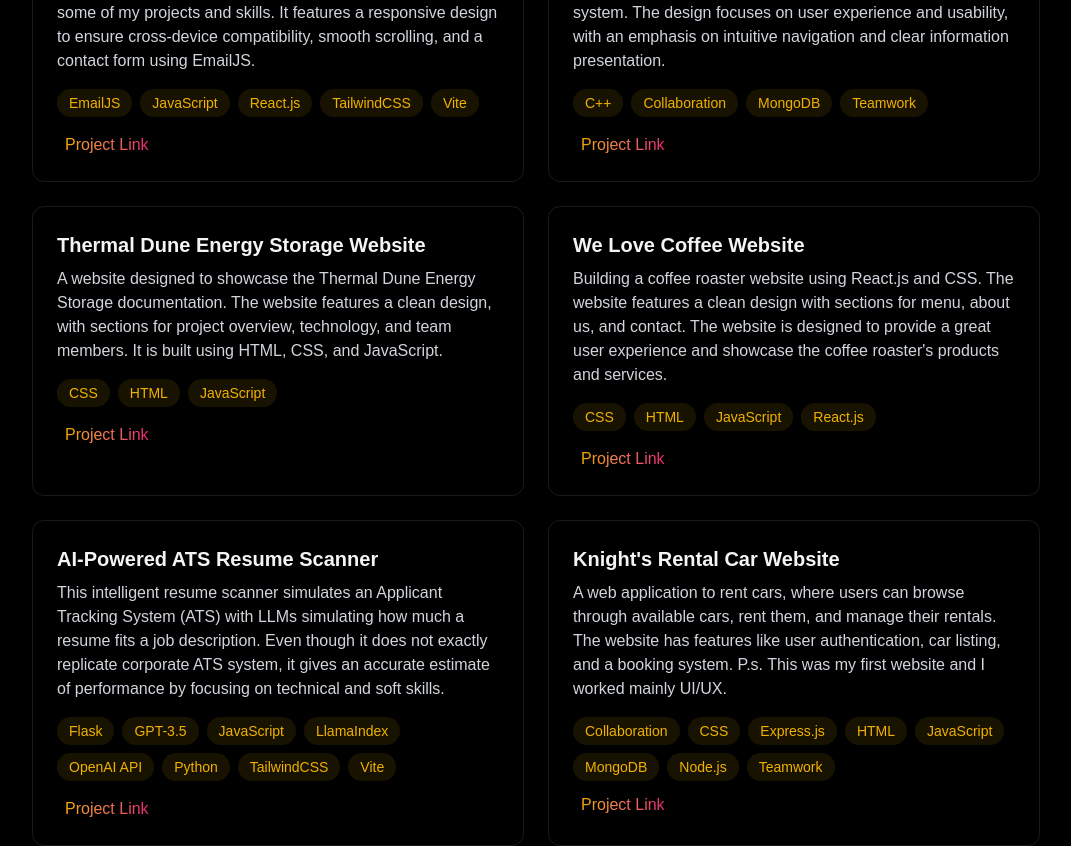
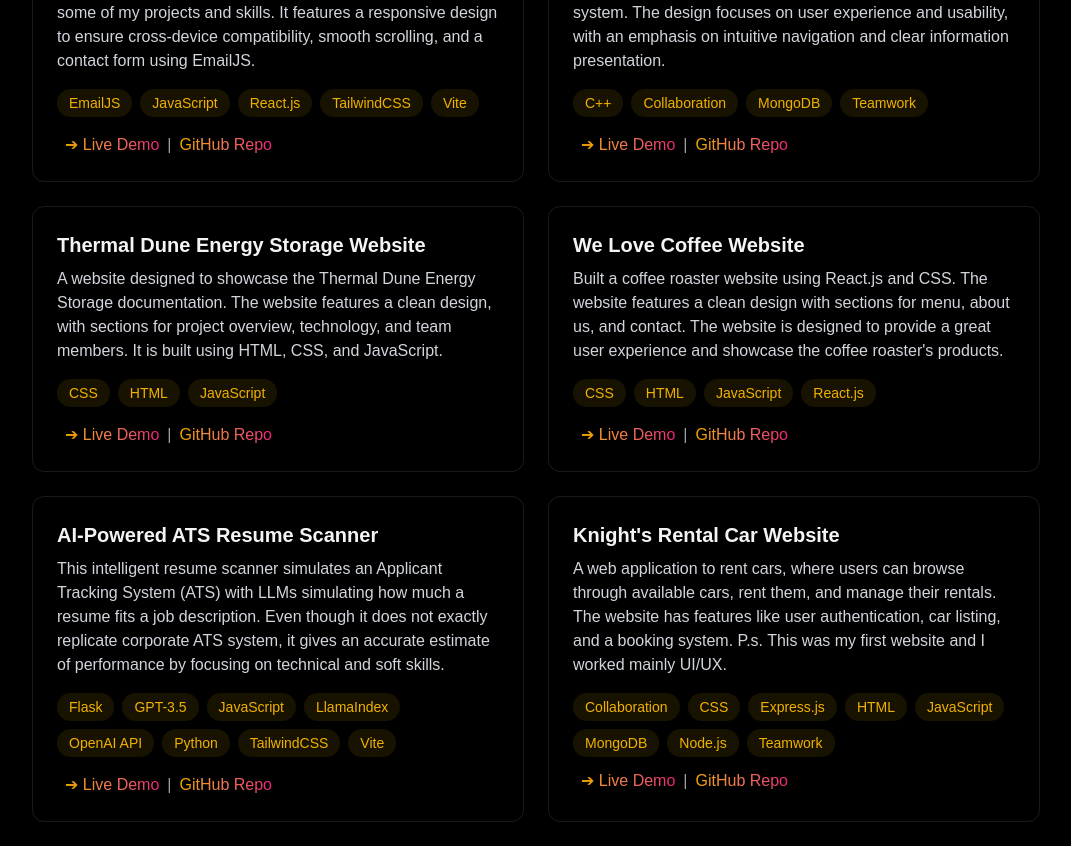
Before and after one commit to fpfrances/portfolio, a React (Vite) app: page / in a window 1280 px wide. Shown: the part 2420-3266 px from the top of the page, without its empty margins (104-1175 px from the left). Built offline with nearby package versions, Linux system fonts and the light colour scheme.

Commit message:
Updated project links

```diff
--- a/src/components/sections/Projects.jsx
+++ b/src/components/sections/Projects.jsx
@@ -21,9 +21,12 @@ export const Projects = () => {
                             </span>
                         ))}
                         </div>
-                        <div className="flex justify-between items-center mt-4">
+                        <div className="flex justify-left items-center mt-4">
+                        <a href="https://fpfrances.github.io/portfolio" target="_blank" className="bg-gradient-to-r from-yellow-500 to-pink-600 bg-clip-text text-transparent text-center px-2">
+                            ➔ Live Demo
+                            </a><span className="text-gray-400">|</span>
                             <a href="https://github.com/fpfrances/portfolio" target="_blank" className="bg-gradient-to-r from-yellow-500 to-pink-600 bg-clip-text text-transparent text-center px-2">
-                                Project Link
+                                GitHub Repo
                             </a>
                         </div>
                     </div>
@@ -41,9 +44,12 @@ export const Projects = () => {
                             </span>
                         ))}
                         </div>
-                        <div className="flex justify-between items-center mt-4">
+                        <div className="flex justify-left items-center mt-4">
+                        <a href="https://youtu.be/9csl4HlAC3I?t=133" target="_blank" className="bg-gradient-to-r from-yellow-500 to-pink-600 bg-clip-text text-transparent text-center px-2">
+                            ➔ Live Demo
+                            </a><span className="text-gray-400">|</span>
                             <a href="https://github.com/fpfrances/Arduino_SDProject" target="_blank" className="bg-gradient-to-r from-yellow-500 to-pink-600 bg-clip-text text-transparent text-center px-2">
-                                Project Link
+                                GitHub Repo
                             </a>
                         </div>
                     </div>
@@ -61,9 +67,12 @@ export const Projects = () => {
                             </span>
                         ))}
                         </div>
-                        <div className="flex justify-between items-center mt-4">
+                        <div className="flex justify-left items-center mt-4">
+                        <a href="https://fpfrances.github.io/SD1Web" target="_blank" className="bg-gradient-to-r from-yellow-500 to-pink-600 bg-clip-text text-transparent text-center px-2">
+                            ➔ Live Demo
+                            </a><span className="text-gray-400">|</span>
                         <a href="https://github.com/fpfrances/SD1Web" target="_blank" className="bg-gradient-to-r from-yellow-500 to-pink-600 bg-clip-text text-transparent text-center px-2">
-                                Project Link
+                            GitHub Repo
                             </a>
                         </div>
                     </div>
@@ -71,8 +80,8 @@ export const Projects = () => {
                         hover:shadow-[0_0_15px_rgba(234,179,8,0.4)] transition">
                         <h3 className="text-xl font-bold mb-2">We Love Coffee Website</h3>
                         <p className="text-gray-300 mb-4">
-                        Building a coffee roaster website using React.js and CSS. The website features a clean design with sections for menu, about us, and contact.
-                        The website is designed to provide a great user experience and showcase the coffee roaster's products and services.
+                        Built a coffee roaster website using React.js and CSS. The website features a clean design with sections for menu, about us, and contact.
+                        The website is designed to provide a great user experience and showcase the coffee roaster's products.
                         </p>
                         <div className="flex flex-wrap gap-2">
                             {[ "CSS", "HTML", "JavaScript", "React.js"].map((tech, key) => (
@@ -81,9 +90,12 @@ export const Projects = () => {
                             </span>
                         ))}
                         </div>
-                        <div className="flex justify-between items-center mt-4">
+                        <div className="flex justify-left items-center mt-4">
+                        <a href="https://fpfrances.github.io/coffee_website" target="_blank" className="bg-gradient-to-r from-yellow-500 to-pink-600 bg-clip-text text-transparent text-center px-2">
+                            ➔ Live Demo
+                            </a><span className="text-gray-400">|</span>
                         <a href="https://github.com/fpfrances/coffee_website" target="_blank" className="bg-gradient-to-r from-yellow-500 to-pink-600 bg-clip-text text-transparent text-center px-2">
-                                Project Link
+                                GitHub Repo
                             </a>
                         </div>
                     </div>
@@ -101,9 +113,12 @@ export const Projects = () => {
                             </span>
                         ))}
                         </div>
-                        <div className="flex justify-between items-center mt-4">
+                        <div className="flex justify-left items-center mt-4">
+                        <a href="https://fpfrances.github.io/ScannerATS" target="_blank" className="bg-gradient-to-r from-yellow-500 to-pink-600 bg-clip-text text-transparent text-center px-2">
+                            ➔ Live Demo
+                            </a><span className="text-gray-400">|</span>
                         <a href="https://github.com/fpfrances/ScannerATS" target="_blank" className="bg-gradient-to-r from-yellow-500 to-pink-600 bg-clip-text text-transparent text-center px-2">
-                                Project Link
+                                GitHub Repo
                             </a>
                         </div>
                     </div>
@@ -122,9 +137,12 @@ export const Projects = () => {
                             </span>
                         ))}
                         </div>
-                        <div className="flex justify-between items-center mt-3">
+                        <div className="flex justify-left items-center mt-3">
+                        <a href="https://fpfrances.github.io/Car-Rental-Service" target="_blank" className="bg-gradient-to-r from-yellow-500 to-pink-600 bg-clip-text text-transparent text-center px-2">
+                            ➔ Live Demo
+                            </a><span className="text-gray-400">|</span>
                         <a href="https://github.com/fpfrances/Car-Rental-Service" target="_blank" className="bg-gradient-to-r from-yellow-500 to-pink-600 bg-clip-text text-transparent text-center px-2">
-                                Project Link
+                                GitHub Repo
                             </a>
                         </div>
                     </div>
@@ -142,9 +160,9 @@ export const Projects = () => {
                             </span>
                         ))}
                         </div>
-                        <div className="flex justify-between items-center mt-4">
+                        <div className="flex justify-left items-center mt-4">
                         <a href="https://github.com/fpfrances/multicycle_cpu" target="_blank" className="bg-gradient-to-r from-yellow-500 to-pink-600 bg-clip-text text-transparent text-center px-2">
-                                Project Link
+                                GitHub Repo
                             </a>
                         </div>
                     </div>
@@ -163,9 +181,9 @@ export const Projects = () => {
                             </span>
                         ))}
                         </div>
-                        <div className="flex justify-between items-center mt-4">
+                        <div className="flex justify-left items-center mt-4">
                             <a href="https://github.com/fpfrances/Testbenches" target="_blank" className="bg-gradient-to-r from-yellow-500 to-pink-600 bg-clip-text text-transparent text-center px-2">
-                                Project Link
+                                GitHub Repo
                             </a>
                         </div>
                     </div>
```
Lines whose indentation alone changed are shown as unchanged.
